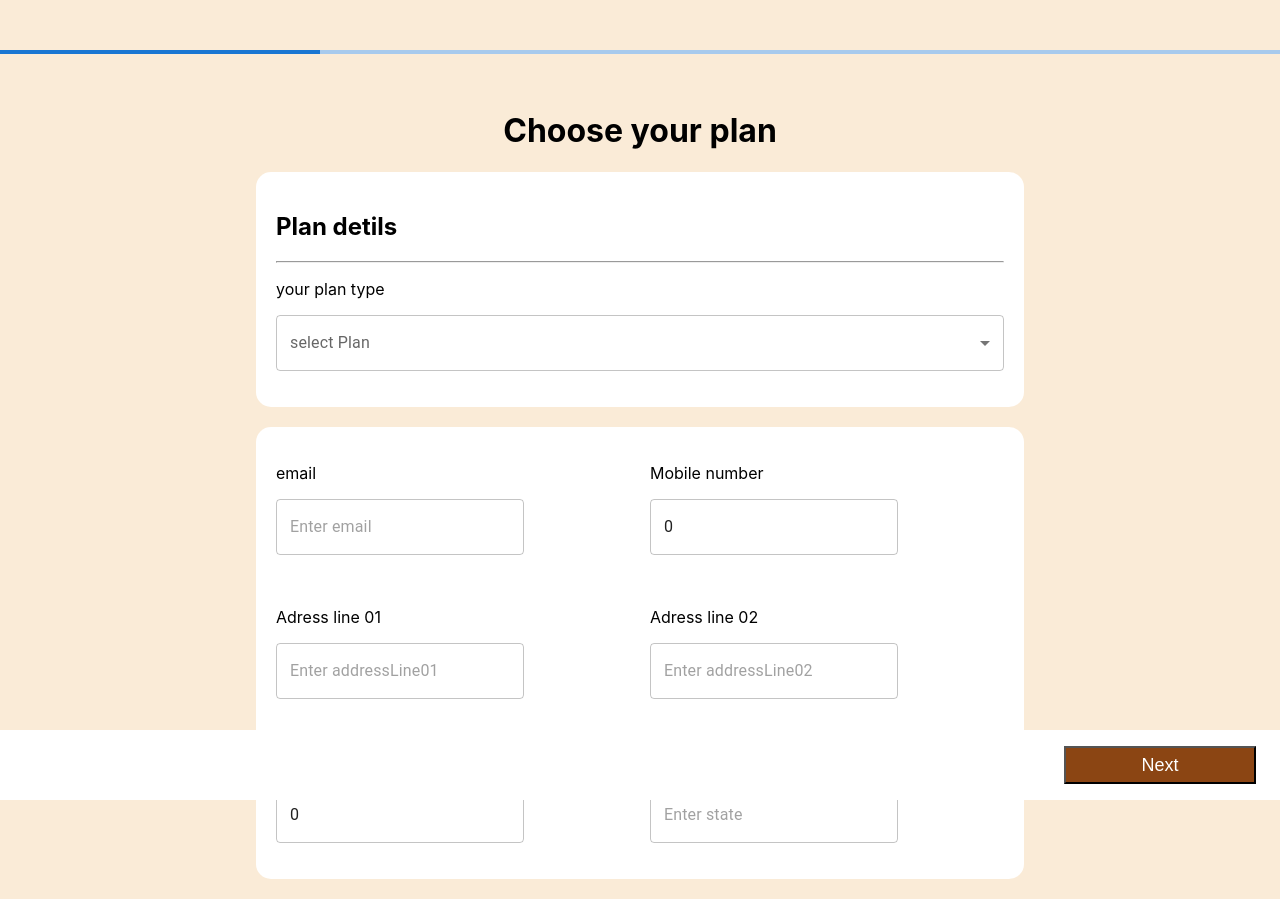
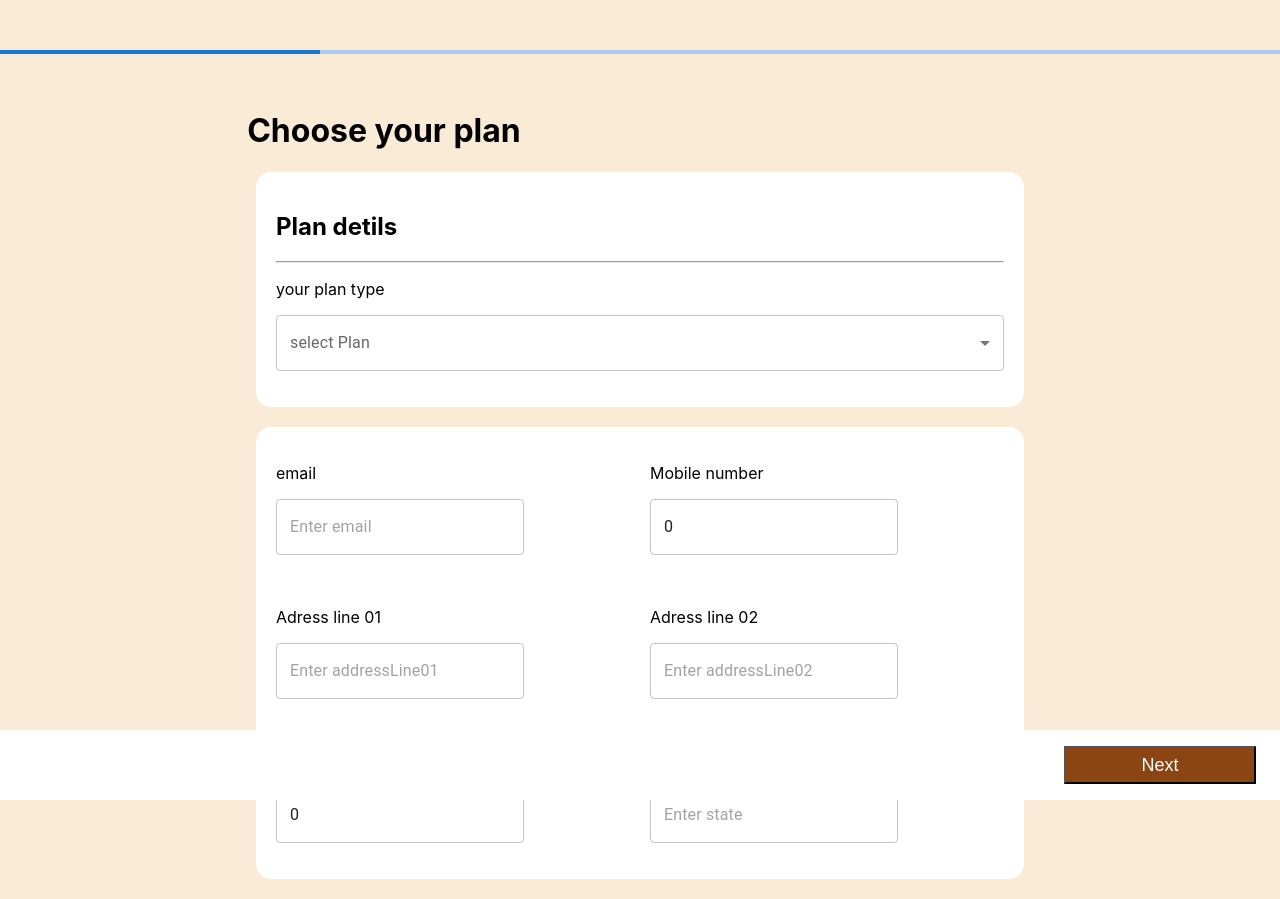
Before and after one commit to shaggy08/Insuranceform, a React (Create React App) app: page / in a window 1280 px wide. Built offline with nearby package versions, Linux system fonts and the light colour scheme.

Commit message:
corrected head css

```diff
--- a/src/Componets/Form.css
+++ b/src/Componets/Form.css
@@ -58,6 +58,7 @@
 .head {
   display: flex;
   justify-content: center;
+  width: 60%;
   align-items: center;
 }
 .prev-butn:hover {
--- a/src/Componets/Form.js
+++ b/src/Componets/Form.js
@@ -166,7 +166,7 @@ function Form() {
             )}
           </div>
           <div className="head">
-            <h1>{isSubmited ? "Congrations!!" : FormTitle[page]}</h1>
+            <h1>{isSubmited ? "Congratulations!!" : FormTitle[page]}</h1>
           </div>
         </div>
         <div className="form-body">{PageDisplay()}</div>
```
